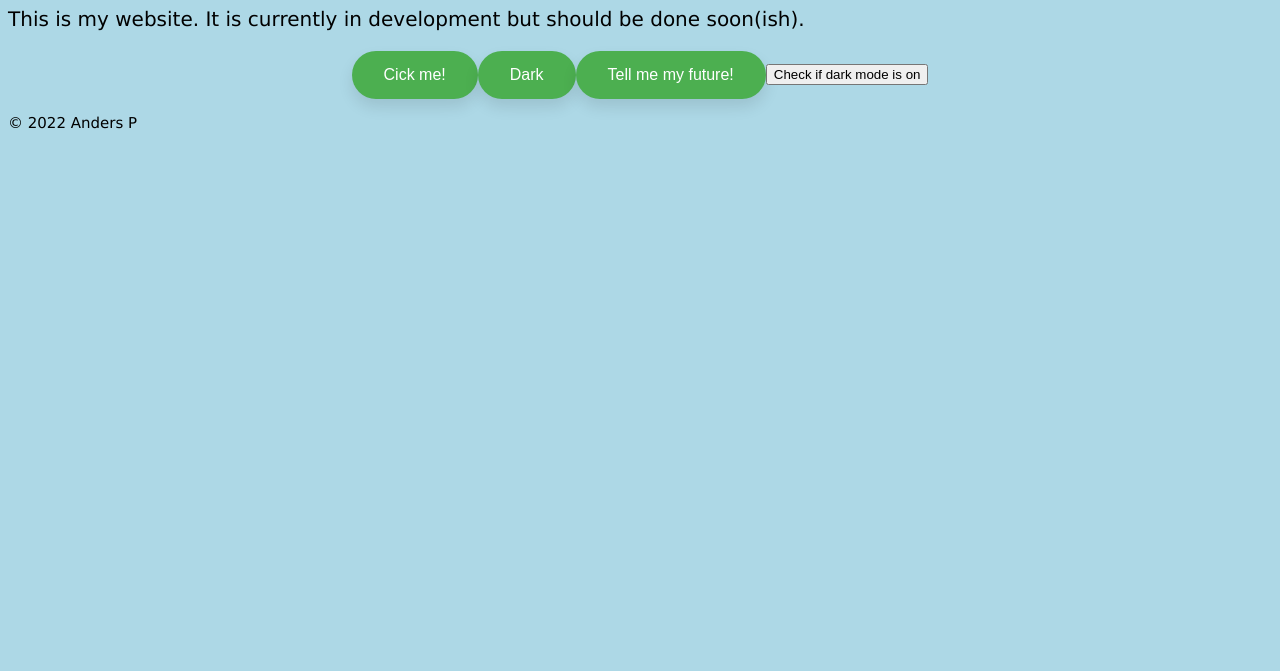
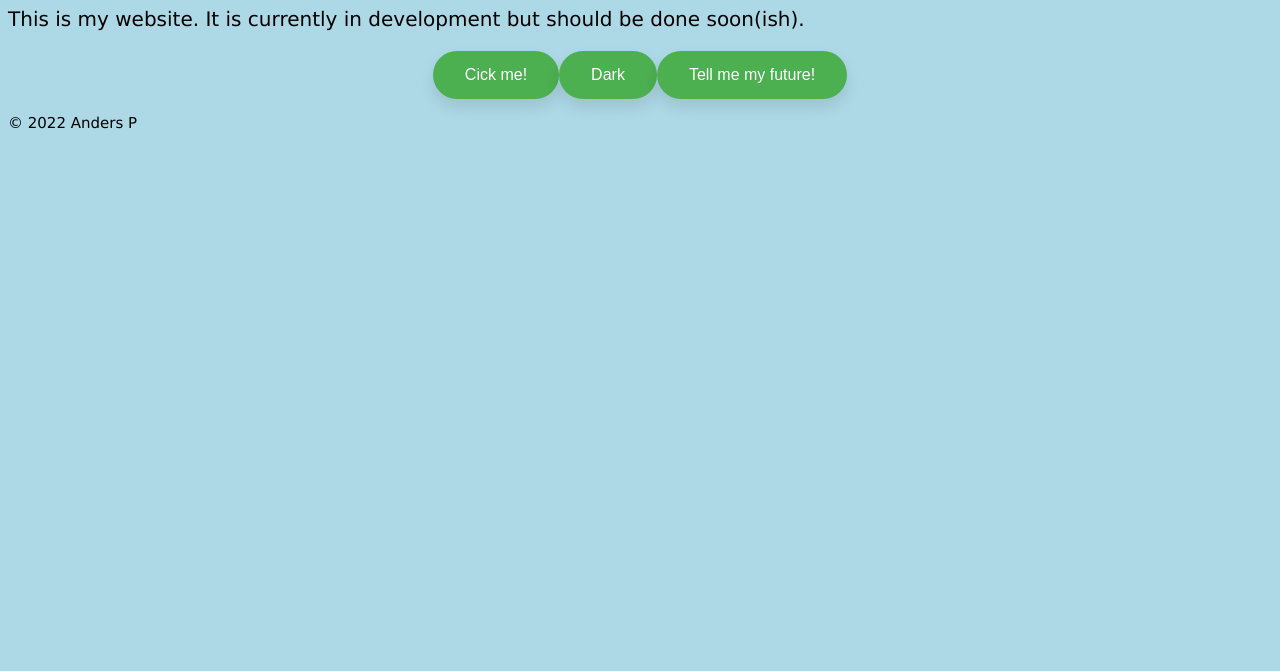
Before and after one commit to Anders-1/Website, a plain HTML site: page index.html in a window 1280 px wide. Shown: the part 129-800 px from the top of the page. Drawn offline with Linux system fonts and the light colour scheme.

Commit message:
Deleted old 'check if dark mode is on' button.

```diff
--- a/index.html
+++ b/index.html
@@ -42,8 +42,6 @@
 
 				<button id="magicButton" class="button" onclick="magicAnswer()">Tell me my future!</button>
 
-				<button onclick="isDarkModeOn()">Check if dark mode is on</button>
-
 			</div>
 
 			<h3 id="answerText">null</h3>
```
